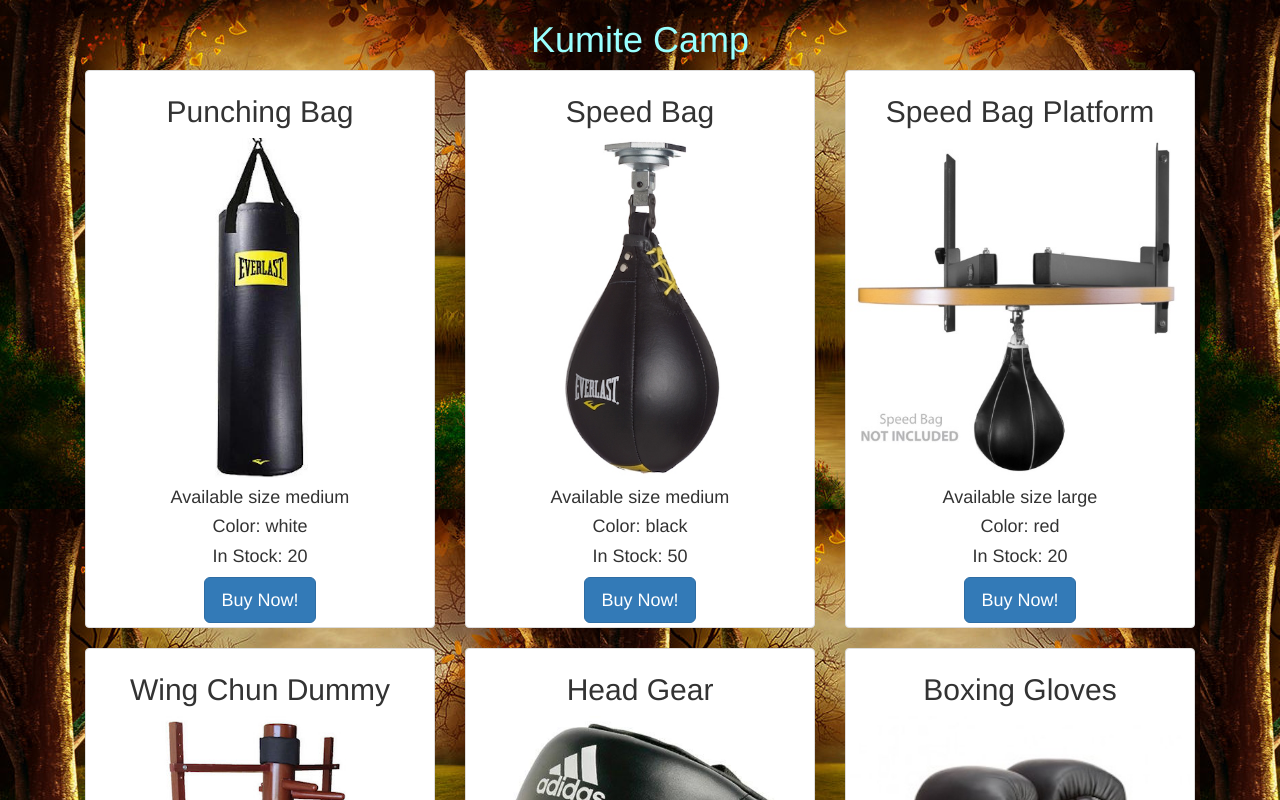
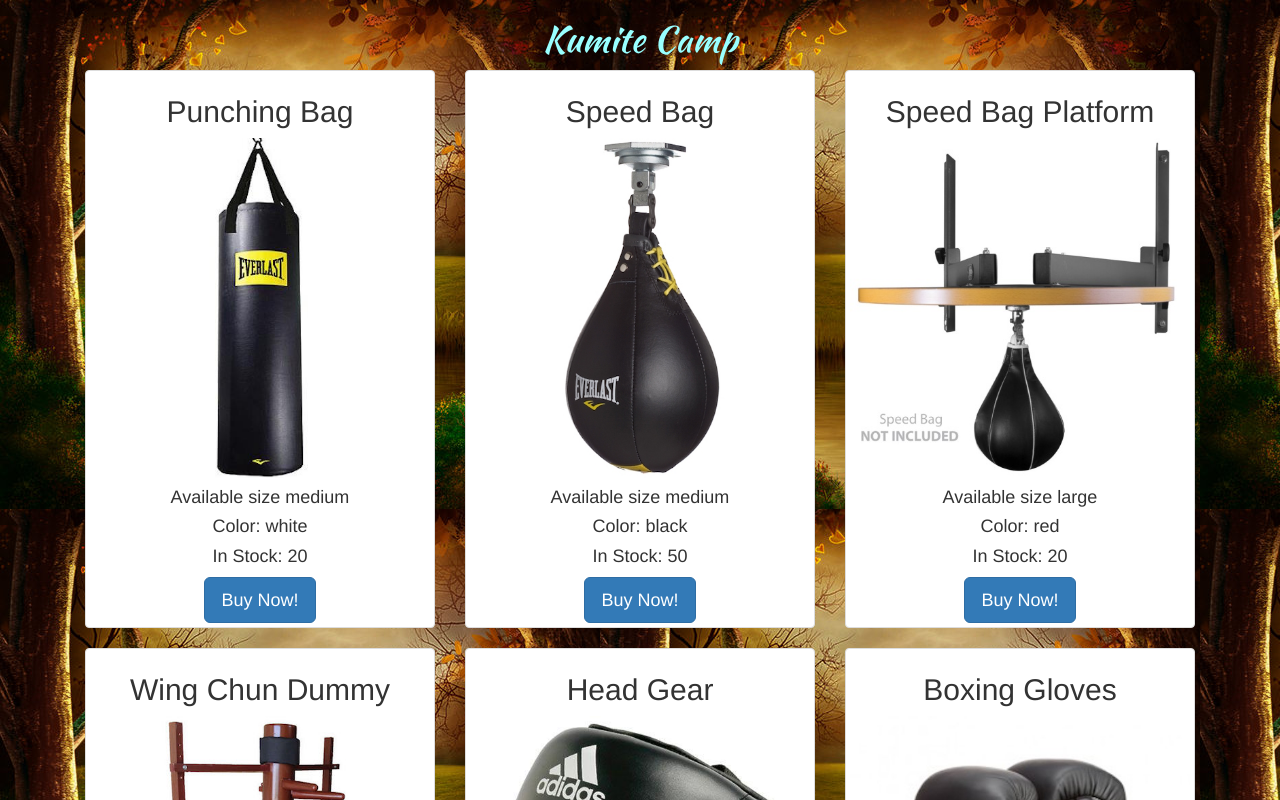
Before and after one commit to adisastew2/shirtgallery, a plain HTML site: page index.html in a window 1280 px wide. Shown: the top 800 px of the page. Drawn offline with Linux system fonts and the light colour scheme.

Commit message:
new font

```diff
--- a/css/main.css
+++ b/css/main.css
@@ -1,6 +1,7 @@
 #headingTitle {
 	text-align: center;
 	color: #99FFFF;
+	font-family: 'Kaushan Script', cursive;
 }
 body {
     background-image: url("../img/purdy.jpg");
--- a/index.html
+++ b/index.html
@@ -2,7 +2,7 @@
 <html>
 <head>
 	<title>Kumite Camp</title>
-
+	<link href='https://fonts.googleapis.com/css?family=Kaushan+Script' rel='stylesheet' type='text/css'>
 	<link rel="stylesheet" href="css/bootstrap.css">
 	<link rel="stylesheet" href="css/animate.css">
   <link rel="stylesheet" href="css/main.css">
```
